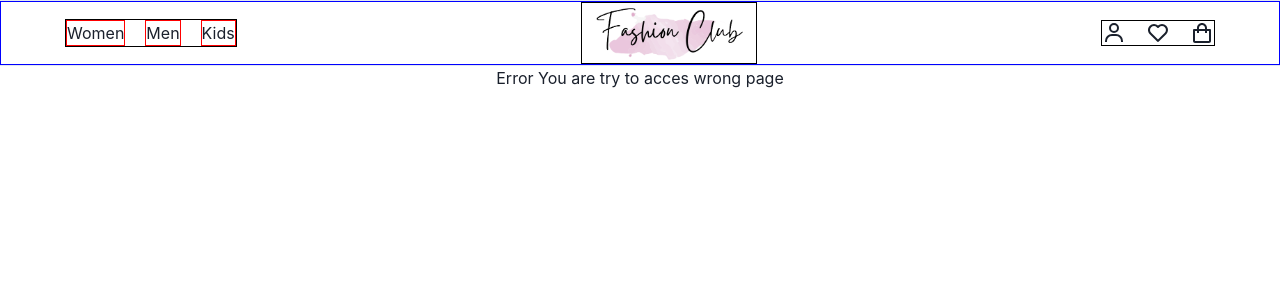
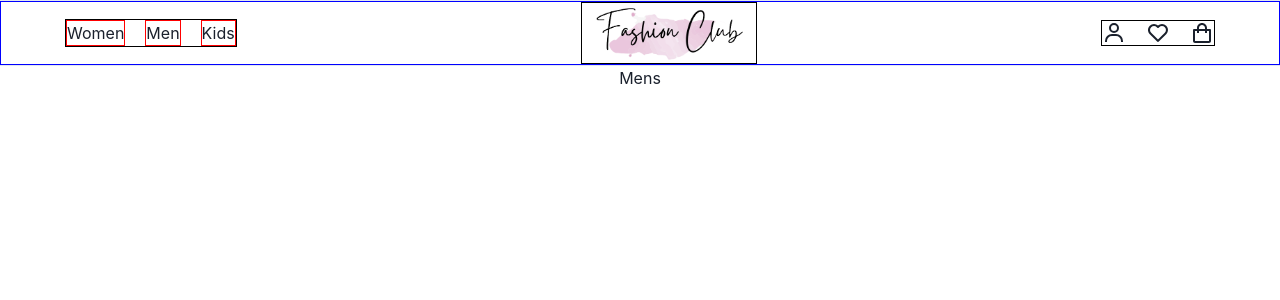
Before and after one commit to Raj4709267/human-bee-8845, a React (Create React App) app in the folder frontend/: page /mens in a window 1280 px wide. Shown: the top 300 px of the page. Built offline with nearby package versions, Linux system fonts and the light colour scheme.

Commit message:
routes update

```diff
--- /dev/null
+++ b/frontend/src/Pages/Kids.jsx
@@ -0,0 +1,9 @@
+import React from 'react'
+
+function Kids() {
+  return (
+    <div>Kids</div>
+  )
+}
+
+export default Kids
--- /dev/null
+++ b/frontend/src/Pages/Mens.jsx
@@ -0,0 +1,9 @@
+import React from 'react'
+
+function Mens() {
+  return (
+    <div>Mens</div>
+  )
+}
+
+export default Mens
--- /dev/null
+++ b/frontend/src/Pages/Womens.jsx
@@ -0,0 +1,9 @@
+import React from 'react'
+
+function Womens() {
+  return (
+    <div>Womens</div>
+  )
+}
+
+export default Womens
--- a/frontend/src/Routes/AllRoutes.jsx
+++ b/frontend/src/Routes/AllRoutes.jsx
@@ -4,9 +4,12 @@ import SingleProduct from '../components/SingleProduct/SingleProduct'
 import CartPage from '../Pages/CartPage'
 import Error from '../Pages/Error'
 import Homepage from '../Pages/Homepage'
+import Kids from '../Pages/Kids'
+import Mens from '../Pages/Mens'
 import Payment from '../Pages/Payment'
 import Review from '../Pages/Review'
 import ShippingAddress from '../Pages/ShippingAddress'
+import Womens from '../Pages/Womens'
 
 const AllRoutes = () => {
   return (
@@ -18,6 +21,9 @@ const AllRoutes = () => {
         <Route path="/review" element={<Review/>}/>
         <Route path="/payment" element={<Payment/>}/>
         <Route path="/singleproduct" element={<SingleProduct/>}/>
+        <Route path="/mens" element={<Mens/>}/>
+        <Route path="/womens" element={<Womens/>}/>
+        <Route path="/kids" element={<Kids/>}/>
         <Route path="*" element={<Error/>}/>
       </Routes>
     </div>
```
